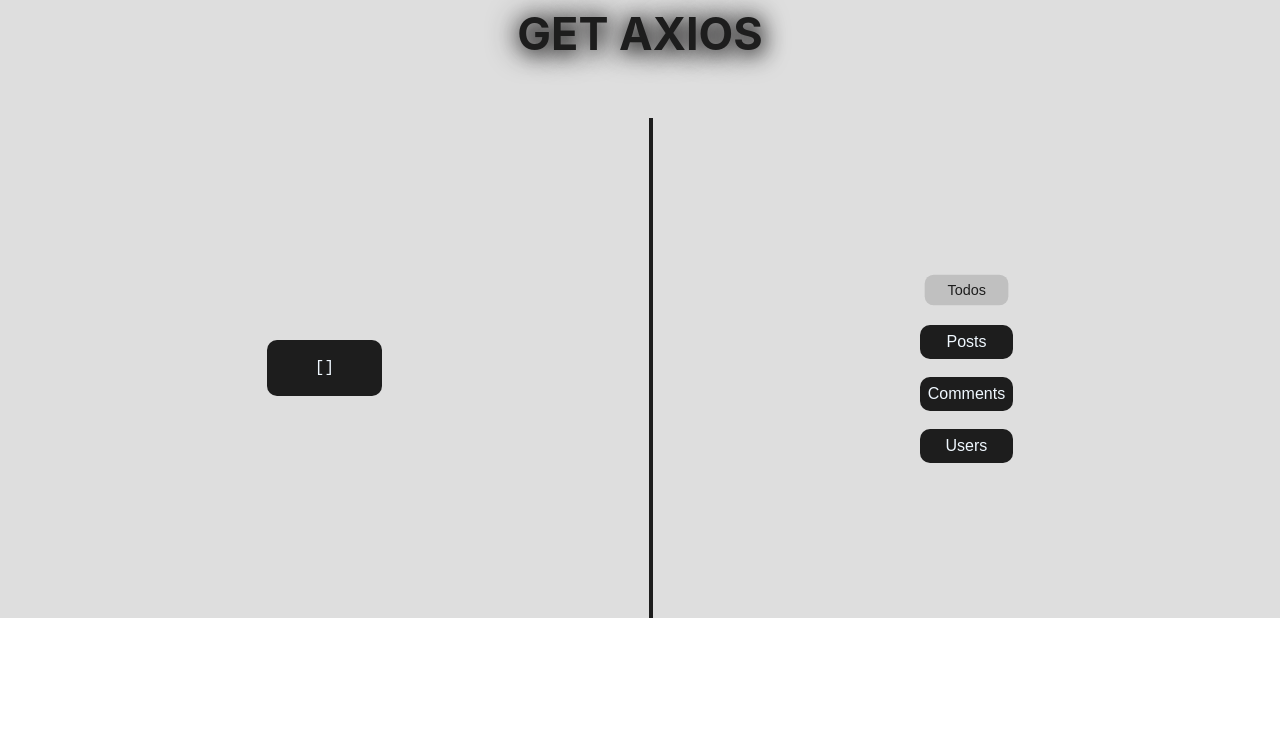
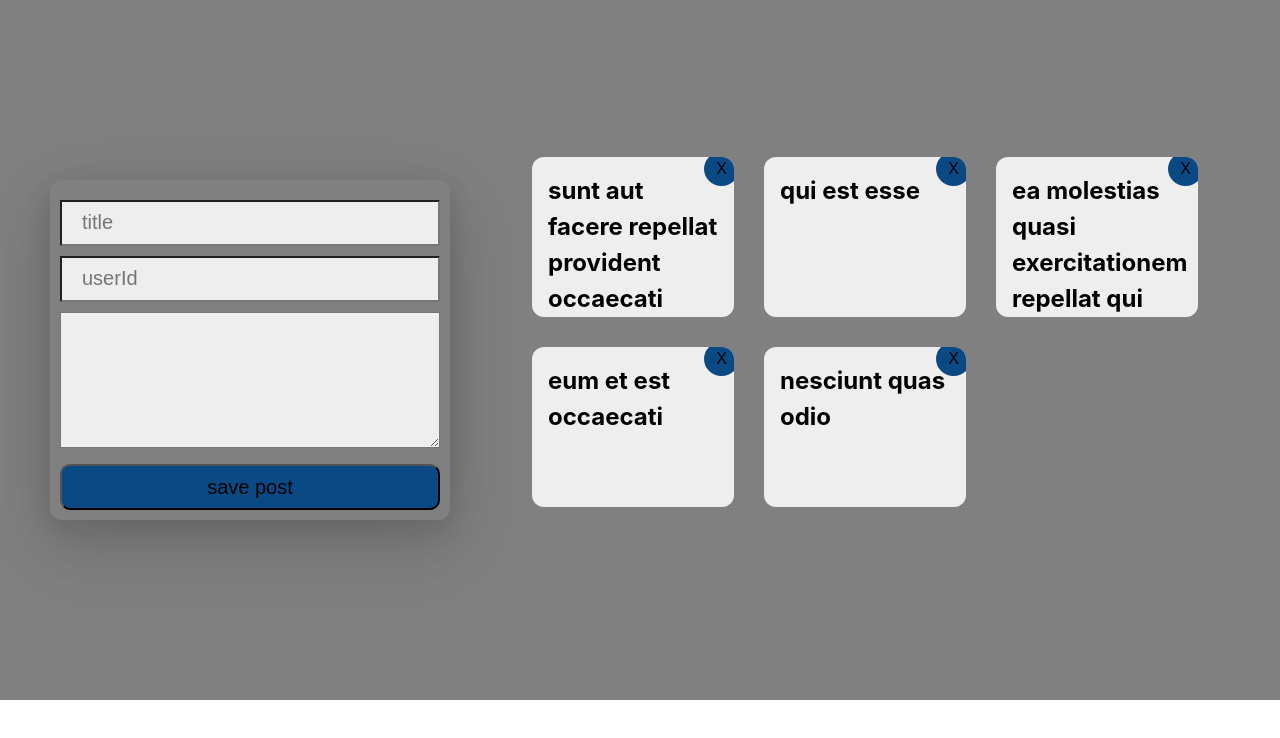
Before and after one commit to BrownEdgar/react-project, a React (Vite) app: page / in a window 1280 px wide. Shown: the top 738 px of the page. Built offline with nearby package versions, Linux system fonts and the light colour scheme; no server answers; data requests are answered from the project's data file.

Commit message:
axios post

```diff
--- /dev/null
+++ b/db.json
@@ -0,0 +1,34 @@
+{
+  "posts": [
+    {
+      "userId": 1,
+      "id": 1,
+      "title": "sunt aut facere repellat provident occaecati excepturi optio reprehenderit",
+      "body": "quia et suscipit\nsuscipit recusandae consequuntur expedita et cum\nreprehenderit molestiae ut ut quas totam\nnostrum rerum est autem sunt rem eveniet architecto"
+    },
+    {
+      "userId": 1,
+      "id": 2,
+      "title": "qui est esse",
+      "body": "est rerum tempore vitae\nsequi sint nihil reprehenderit dolor beatae ea dolores neque\nfugiat blanditiis voluptate porro vel nihil molestiae ut reiciendis\nqui aperiam non debitis possimus qui neque nisi nulla"
+    },
+    {
+      "userId": 1,
+      "id": 3,
+      "title": "ea molestias quasi exercitationem repellat qui ipsa sit aut",
+      "body": "et iusto sed quo iure\nvoluptatem occaecati omnis eligendi aut ad\nvoluptatem doloribus vel accusantium quis pariatur\nmolestiae porro eius odio et labore et velit aut"
+    },
+    {
+      "userId": 1,
+      "id": 4,
+      "title": "eum et est occaecati",
+      "body": "ullam et saepe reiciendis voluptatem adipisci\nsit amet autem assumenda provident rerum culpa\nquis hic commodi nesciunt rem tenetur doloremque ipsam iure\nquis sunt voluptatem rerum illo velit"
+    },
+    {
+      "userId": 1,
+      "id": 5,
+      "title": "nesciunt quas odio",
+      "body": "repudiandae veniam quaerat sunt sed\nalias aut fugiat sit autem sed est\nvoluptatem omnis possimus esse voluptatibus quis\nest aut tenetur dolor neque"
+    }
+  ]
+}
--- a/package.json
+++ b/package.json
@@ -12,6 +12,8 @@
   "dependencies": {
     "axios": "^1.6.8",
     "bootstrap-icons": "^1.11.3",
+    "json-server": "^1.0.0-alpha.23",
+    "nanoid": "^5.0.6",
     "react": "^18.2.0",
     "react-content-loader": "^7.0.0",
     "react-dom": "^18.2.0",
--- a/src/App.jsx
+++ b/src/App.jsx
@@ -6,6 +6,8 @@
 import Pagination from './Home Worck/Pagination/Pagination'
 import PaginateBlog from './Home Worck/PaginateBlog/PaginateBlog'
 import AxiosTask from './Home Worck/Axios/AxiosTask'
+import Server from './Home Worck/json-server/Server'
+
 
 
 export default function App() {
@@ -17,7 +19,8 @@
       {/* <OurProducts/> */}
       {/* <Pagination/> */}
       {/* <PaginateBlog/> */}
-      <AxiosTask/>
+      {/* <AxiosTask/> */}
+      <Server/>
     </>
   )
 }
--- a/src/Home Worck/Axios/AxiosTask.jsx
+++ b/src/Home Worck/Axios/AxiosTask.jsx
@@ -3,7 +3,6 @@
 import axios from 'axios'
 
 export default function AxiosTask() {
-  const [tag, setTag] = useState('todos')
   const [data, setData] = useState({
     data: [],
     target: 'todos',
@@ -13,7 +12,6 @@
     axios({
       baseURL:import.meta.env.VITE_DB_URL,
       url: data.target,
-      timeout:0,
       params: {
         _limit: data._limit,
       }
@@ -22,19 +20,14 @@
           return { ...previousState, data: res.data }
         })
         )
-console.log('asd')
-  }, [tag])
+  }, [data.target])
 
-   let TodoBTN ='todos' ;
-   let PostBTN = 'posts';
-   let ComBTN = 'comments';
-   let UserBTN = 'users';
 
-  const BTN = (name) => {
+
+  const changeTarget = (name) => {
     setData(previousState => {
       return { ...previousState, target: name }
     })
-    setTag(name)
   }
 
   return (
@@ -46,10 +39,10 @@
         </pre>
         <hr />
         <div className='buttons'>
-          <button disabled={tag===TodoBTN?true:false} onClick={()=>BTN(TodoBTN)}>Todos</button>
-          <button disabled={tag===PostBTN?true:false} onClick={()=>BTN(PostBTN)}>Posts</button>
-          <button disabled={tag===ComBTN?true:false} onClick={()=>BTN(ComBTN)}>Comments</button>
-          <button disabled={tag===UserBTN?true:false} onClick={()=>BTN(UserBTN)}>Users</button>
+          <button  onClick={()=>changeTarget('todos')}>Todos</button>
+          <button  onClick={()=>changeTarget('posts')}>Posts</button>
+          <button  onClick={()=>changeTarget('comments')}>Comments</button>
+          <button  onClick={()=>changeTarget('users')}>Users</button>
         </div>
       </div>
     </div>
--- a/src/Home Worck/Axios/AxiosTask.scss
+++ b/src/Home Worck/Axios/AxiosTask.scss
@@ -24,6 +24,8 @@
             overflow: hidden;
             background-color: #1d1d1d;
             color: aliceblue;
+            min-height: 350px;
+            white-space:pre-line ;
             font-size: 16px;
             max-width: 1000px;
             border-radius: 10px;
--- a/src/Home Worck/PaginateBlog/PaginateBlog.jsx
+++ b/src/Home Worck/PaginateBlog/PaginateBlog.jsx
@@ -109,7 +109,6 @@
 
             </div>
             <ReactPaginate
-                className='Paginate'
                 nextLabel="next"
                 onPageChange={handlePageClick}
                 pageCount={Math.ceil(8 / perPage)}
--- /dev/null
+++ b/src/Home Worck/json-server/Server.jsx
@@ -0,0 +1,104 @@
+import axios from 'axios'
+import React,{useState,useEffect} from 'react'
+import './Server.scss'
+import {nanoid} from 'nanoid'
+import JsonPaginate from 'react-paginate';
+
+
+export default function Server() {
+    const [user, setUser] = useState([])
+    const [page, setPage] = useState(1)
+    const [perPage, setPerPage] = useState(6)
+
+    const x = page * perPage
+    const currentSlice = user.slice(x - perPage, x)
+
+    const handlePageClick = ({ selected }) => {
+        setPage(selected + 1)
+    }
+
+    const getUser = () =>{
+        axios('http://localhost:3000/posts')
+        .then(res=>setUser(res.data))
+    }
+    useEffect(() => {
+      getUser()
+    }, [])
+
+    const handleSubmit = (e) => {
+        e.preventDefault()
+        const { title, userId, body } = e.target;
+
+        const isExists = user.some(post => post.title.toLowerCase() === title.value.toLowerCase())
+        if (isExists) {
+          alert("post alredy exist");
+          return;
+        }
+        const data = {
+          id: nanoid(7),
+          title: title.value,
+          userId: userId.value,
+          body: body.value,
+        }
+        axios.post('http://localhost:3000/posts', data)
+          .then(res => {
+            getUser();
+            e.target.reset()
+          })
+          .catch(err => console.log(err))
+      }
+      const deletUser = (id) => {
+        axios
+          .delete(`http://localhost:3000/posts/${id}`)
+          .then(response => {
+            getUser();
+          })
+      }
+  return (
+    <div className='Server'>
+        <form className='sign' onSubmit={handleSubmit}>
+        <input type="text" placeholder='title' name='title' required />
+        <input type="number" placeholder='userId' name='userId' max={10} min={1} required />
+        <textarea name="body" id="body" cols="30" rows="5" required></textarea>
+        <input className='btn' type="submit" value="save post" />
+      </form>
+        <div>
+        <div className="Server__posts">
+        {
+            user.length<=6
+            ?user.map(elem => {
+            return (
+              <div key={elem.id}>
+                <h2>{elem.title}</h2>
+                <button onClick={()=>deletUser(elem.id)}>X</button>
+              </div>
+            )})
+            :currentSlice.map(elem => {
+                return (
+                  <div key={elem.id}>
+                    <h2>{elem.title}</h2>
+                <button onClick={()=>deletUser(elem.id)}>X</button>
+                  </div>
+                )})
+        }
+
+
+
+      </div>
+      {
+                user.length<=6?
+                null
+                :<JsonPaginate
+                className='JsonPaginate'
+                nextLabel="next"
+                onPageChange={handlePageClick}
+                pageCount={Math.ceil(user.length/perPage)}
+                previousLabel="prev"
+                renderOnZeroPageCount={null}
+            />
+            }
+        </div>
+
+    </div>
+  )
+}
--- /dev/null
+++ b/src/Home Worck/json-server/Server.scss
@@ -0,0 +1,88 @@
+.Server {
+    height: 700px;
+    background-color: grey;
+    display: flex;
+    justify-content: center;
+    align-items: center;
+    gap: 50px;
+    padding: 1em;
+
+    &>.sign {
+        border-radius: 12px;
+        width: 400px;
+        flex-shrink: 0;
+        padding: 10px;
+        box-shadow: rgba(17, 17, 26, 0.1) 0px 8px 24px,
+            rgba(17, 17, 26, 0.1) 0px 16px 56px,
+            rgba(17, 17, 26, 0.1) 0px 24px 80px;
+
+        &>.btn {
+            border-radius: 10px;
+            background-color: rgb(10, 73, 132);
+        }
+
+        input,
+        textarea {
+            background-color: #eee;
+            margin-top: 10px;
+            width: 100%;
+            padding: 0.6rem 1em;
+            font-size: 20px;
+        }
+    }
+
+    &__posts {
+        width: 730px;
+        height: 450px;
+        margin: 0 auto;
+        padding: 2em;
+        display: grid;
+        grid-template-columns: repeat(3, 1fr);
+        grid-auto-rows: 160px;
+        gap: 30px;
+
+        &>div {
+            position: relative;
+            border-radius: 12px;
+            overflow: hidden;
+            background-color: #eee;
+            padding: 1em;
+
+            &>button {
+                background-color: rgb(10, 73, 132);
+                color: black;
+                border-radius: 50%;
+                width: 35px;
+                position: absolute;
+                top: -5px;
+                right: -5px;
+                &:hover{
+                    background-color: aqua;
+                }
+                &:active{
+                    scale: 0.8;
+                }
+            }
+        }
+    }
+}
+
+.JsonPaginate {
+    height: 100px;
+    display: flex;
+    gap: 30px;
+    justify-content: center;
+    align-items: center;
+    margin-bottom: 0;
+
+    &>li {
+        background-color: rgb(10, 73, 132);
+        height: 30px;
+        border-radius: 20px;
+        overflow: hidden;
+
+        &>a {
+            padding: 1em;
+        }
+    }
+}
```
Also changed, not shown: 1 other file (tests, documents, lock files or other folders).
